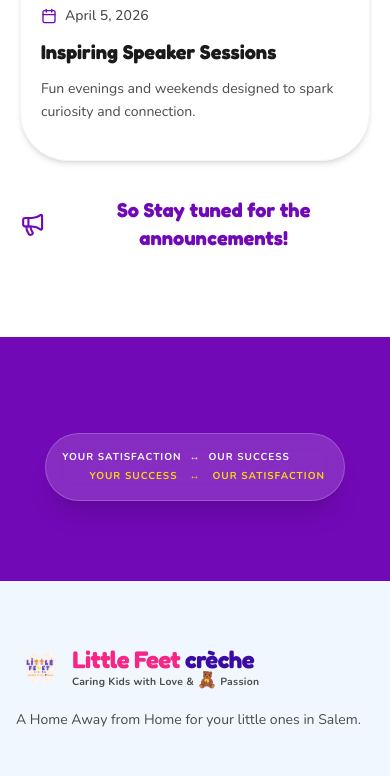
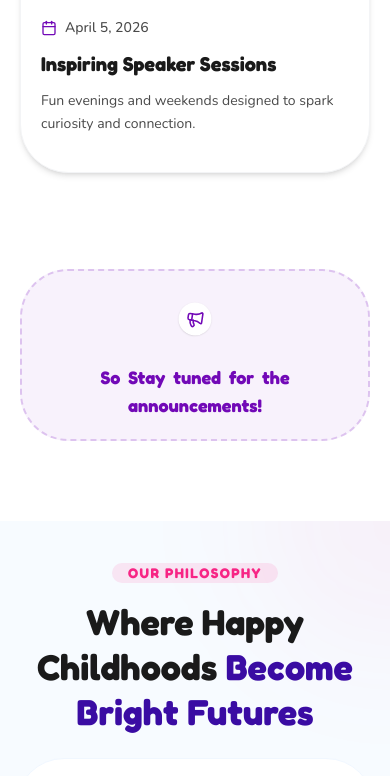
Before and after one commit to Bhogyaan/littlefeet, a React (Vite) app: page / in a window 390 px wide. Shown: the part 10133-10909 px from the top of the page. Built offline with nearby package versions, Linux system fonts and the light colour scheme.

Commit message:
fixed changes

```diff
--- a/src/App.jsx
+++ b/src/App.jsx
@@ -7,7 +7,9 @@ import { AboutPage } from './pages/AboutPage';
 import { EnrollPage } from './pages/EnrollPage';
 import { GalleryPage } from './pages/GalleryPage';
 import { FAQPage } from './pages/FAQPage';
+import { EventsPage } from './pages/EventsPage';
 import { ScrollToTop } from './components/utils/ScrollToTop';
+import { ScrollToTopButton } from './components/ui/ScrollToTopButton';
 import { AnimatePresence } from 'framer-motion';
 
 function App() {
@@ -23,6 +25,7 @@ function App() {
       <ScrollToTop />
       <div className="min-h-screen selection:bg-fantasy-purple selection:text-white overflow-x-hidden relative">
         <Navbar />
+        <ScrollToTopButton />
 
         <main>
           <AnimatePresence mode="wait">
@@ -33,6 +36,7 @@ function App() {
               <Route path="/enroll" element={<EnrollPage />} />
               <Route path="/faq" element={<FAQPage />} />
               <Route path="/gallery" element={<GalleryPage />} />
+              <Route path="/events" element={<EventsPage />} />
             </Routes>
           </AnimatePresence>
         </main>
--- a/src/components/layout/Navbar.jsx
+++ b/src/components/layout/Navbar.jsx
@@ -8,6 +8,7 @@ const navLinks = [
     { name: 'Home', href: '/' },
     { name: 'Why Us', href: '/why-us' },
     { name: 'About', href: '/about' },
+    { name: 'Events', href: '/events' },
     { name: 'Enroll', href: '/enroll' },
     { name: 'FAQ', href: '/faq' },
 ];
--- a/src/pages/HomePage.jsx
+++ b/src/pages/HomePage.jsx
@@ -19,22 +19,60 @@ export const HomePage = () => {
             <CalendarSection />
             <EventsSection />
 
-            {/* CTA Banner */}
-            <section className="py-20 bg-fantasy-purple relative overflow-hidden">
-                <div className="max-w-4xl mx-auto px-4 text-center text-white relative z-10">
-                    <div className="inline-flex flex-col gap-1 md:gap-2 bg-white/15 backdrop-blur-md px-4 md:px-10 py-4 md:py-5 rounded-full border border-white/20 text-[10px] md:text-base font-bold tracking-widest uppercase shadow-xl mt-4 whitespace-nowrap">
-                        <div className="grid grid-cols-[1fr_auto_1fr] gap-2 md:gap-3 items-center w-full text-white">
-                            <span className="text-right">Your Satisfaction</span>
-                            <span>↔</span>
-                            <span className="text-left">Our Success</span>
+            {/* CTA Section - The Promise */}
+            <section className="py-10 bg-cloud-blue/50 relative overflow-hidden">
+                <div className="container mx-auto px-4 relative z-10 text-center">
+                    <motion.div
+                        initial={{ opacity: 0, y: 20 }}
+                        whileInView={{ opacity: 1, y: 0 }}
+                        viewport={{ once: true }}
+                        transition={{ duration: 0.8 }}
+                        className="max-w-4xl mx-auto"
+                    >
+                        <div className="inline-block px-4  rounded-full bg-magic-pink/10 text-magic-pink font-fredoka text-sm font-bold tracking-widest uppercase mb-4">
+                            Our Philosophy
                         </div>
-                        <div className="grid grid-cols-[1fr_auto_1fr] gap-3 items-center w-full text-sunshine-yellow">
-                            <span className="text-right">Your Success</span>
-                            <span>↔</span>
-                            <span className="text-left">Our Satisfaction</span>
+
+                        <h2 className="text-4xl md:text-5xl font-bold font-fredoka text-dark-gray leading-tight mb-6">
+                            Where Happy Childhoods <br className="hidden md:block" />
+                            <span className="text-active-blue">Become Bright Futures</span>
+                        </h2>
+
+                        <div className="grid grid-cols-1 md:grid-cols-2 gap-8 md:gap-0 items-center justify-center p-4 md:p-8 bg-white rounded-3xl shadow-punchy border border-cloud-blue">
+                            {/* Left Side */}
+                            <div className="space-y-3 md:pr-12 md:border-r border-cloud-blue">
+                                <p className="text-medium-gray font-nunito uppercase tracking-tighter text-[10px] font-extrabold opacity-60">
+                                    The Parent's Choice
+                                </p>
+                                <div className="flex flex-col items-center justify-center">
+                                    <span className="text-2xl md:text-3xl font-fredoka font-bold text-fantasy-purple italic">Your Satisfaction</span>
+                                    <span className="text-magic-pink text-2xl">↔</span>
+                                    <span className="text-2xl md:text-3xl font-fredoka font-bold text-magic-pink italic">Our Success</span>
+                                </div>
+                            </div>
+
+                            {/* Right Side */}
+                            <div className="space-y-3 md:pl-12">
+                                <p className="text-medium-gray font-nunito uppercase tracking-tighter text-[10px] font-extrabold opacity-60">
+                                    Our Commitment
+                                </p>
+                                <div className="flex flex-col items-center justify-center">
+                                    <span className="text-2xl md:text-3xl font-fredoka font-bold text-magic-pink italic">Your Success</span>
+                                    <span className="text-fantasy-purple text-2xl">↔</span>
+                                    <span className="text-2xl md:text-3xl font-fredoka font-bold text-fantasy-purple italic">Our Satisfaction</span>
+                                </div>
+                            </div>
                         </div>
-                    </div>
+
+                        <p className="mt-8 text-lg text-medium-gray font-nunito max-w-2xl mx-auto leading-relaxed">
+                            Looking for a place where your child feels loved and safe? Join our family in Salem and let their little dreams grow.
+                        </p>
+                    </motion.div>
                 </div>
+
+                {/* Subtle background decoration */}
+                <div className="absolute top-0 right-0 w-64 h-64 bg-magic-pink/5 rounded-full -mr-32 -mt-32 blur-3xl"></div>
+                <div className="absolute bottom-0 left-0 w-64 h-64 bg-active-blue/5 rounded-full -ml-32 -mb-32 blur-3xl"></div>
             </section>
         </motion.div>
     );
--- a/src/sections/EventsSection.jsx
+++ b/src/sections/EventsSection.jsx
@@ -60,17 +60,17 @@ export const EventsSection = () => {
                         <p className="text-base md:text-lg text-medium-gray font-nunito max-w-2xl mb-3">
                             Our space is opened up for parents/grandparents/relatives/friends with limited seats. We encourage attendees to have fun-filled evenings/ weekends/ special occasion.
                         </p>
-                   <p className="text-base md:text-lg text-active-blue font-nunito font-semibold flex items-center">
-  You can actively participate either as an admirer or inspirer.
-  <span className="inline-flex items-center">
+                        <div className="text-base md:text-lg text-active-blue font-nunito font-semibold flex flex-wrap items-center justify-center md:justify-start gap-x-2 gap-y-1">
+                            <span>You can actively participate either as an admirer or inspirer.</span>
+                            <span className="flex items-center gap-2 whitespace-nowrap">
                                 <img
                                     src="/assets/imgs/1F60A.svg"
                                     alt="smile"
-      className="w-9 h-9 object-contain"
+                                    className="w-8 h-8 md:w-9 md:h-9 object-contain"
                                 />
                                 Choice is Yours!
                             </span>
-</p>
+                        </div>
                     </div>
                     {/* <Button variant="outline" className="flex items-center gap-2 px-6 py-3 text-base font-medium">
                         View Full Calendar <ArrowRight size={18} />
@@ -122,11 +122,62 @@ export const EventsSection = () => {
                                 </motion.div>
                             ))}
                         </div>
-                        <div className="text-center">
-                            <p className="text-xl md:text-2xl font-fredoka font-bold text-fantasy-purple mb-2 animate-bounce flex items-center justify-center gap-3">
-                                <Megaphone size={28} className="font-bold text-fantasy-purple" />
-                                So Stay tuned for the announcements!
-                            </p>
+                        <div className="text-center pt-12 pb-4">
+                            <motion.div
+                                initial="hidden"
+                                whileInView="visible"
+                                viewport={{ once: true, margin: "-50px" }}
+                                variants={{
+                                    hidden: { opacity: 0, y: 20 },
+                                    visible: {
+                                        opacity: 1,
+                                        y: 0,
+                                        transition: {
+                                            staggerChildren: 0.1,
+                                            delayChildren: 0.2
+                                        }
+                                    }
+                                }}
+                                className="inline-flex flex-col sm:flex-row items-center justify-center gap-4 sm:gap-6 px-6 sm:px-10 py-5 sm:py-8 bg-fantasy-purple/5 rounded-3xl border-2 border-dashed border-fantasy-purple/20"
+                            >
+                                <motion.div
+                                    variants={{
+                                        hidden: { opacity: 0, scale: 0.5 },
+                                        visible: { opacity: 1, scale: 1 }
+                                    }}
+                                    animate={{
+                                        rotate: [-10, 10, -10],
+                                        scale: [1, 1.1, 1]
+                                    }}
+                                    transition={{
+                                        rotate: { repeat: Infinity, duration: 2, ease: "easeInOut" },
+                                        scale: { repeat: Infinity, duration: 2, ease: "easeInOut" }
+                                    }}
+                                    className="bg-white p-3 rounded-full shadow-sm"
+                                >
+                                    <Megaphone size={32} className="text-fantasy-purple" />
+                                </motion.div>
+
+                                <div className="flex flex-wrap items-center justify-center gap-x-2">
+                                    {"So Stay tuned for the announcements!".split(" ").map((word, i) => (
+                                        <motion.span
+                                            key={i}
+                                            variants={{
+                                                hidden: { opacity: 0, y: 10, filter: "blur(4px)" },
+                                                visible: { opacity: 1, y: 0, filter: "blur(0px)" }
+                                            }}
+                                            transition={{
+                                                type: "spring",
+                                                stiffness: 150,
+                                                damping: 12
+                                            }}
+                                            className="text-lg sm:text-xl md:text-2xl font-fredoka font-bold text-fantasy-purple"
+                                        >
+                                            {word}
+                                        </motion.span>
+                                    ))}
+                                </div>
+                            </motion.div>
                         </div>
                     </div>
                 )}
--- a/src/sections/FounderStory.jsx
+++ b/src/sections/FounderStory.jsx
@@ -49,7 +49,7 @@ export const FounderStory = () => {
                             viewport={{ once: true }}
                         >
                             <h3 className="text-2xl md:text-4xl font-bold font-fredoka text-fantasy-purple mb-3">
-                                Devarani Ramachandran
+                                Devarani Janarthanan
                             </h3>
                             <p className="text-lg md:text-xl text-medium-gray font-nunito leading-relaxed mb-4">
                                 A multifaceted soul: <span className="text-dark-gray font-semibold">IT Professional, Working Mother, and Holistic Healer.</span>
```
Lines whose indentation alone changed are shown as unchanged.
